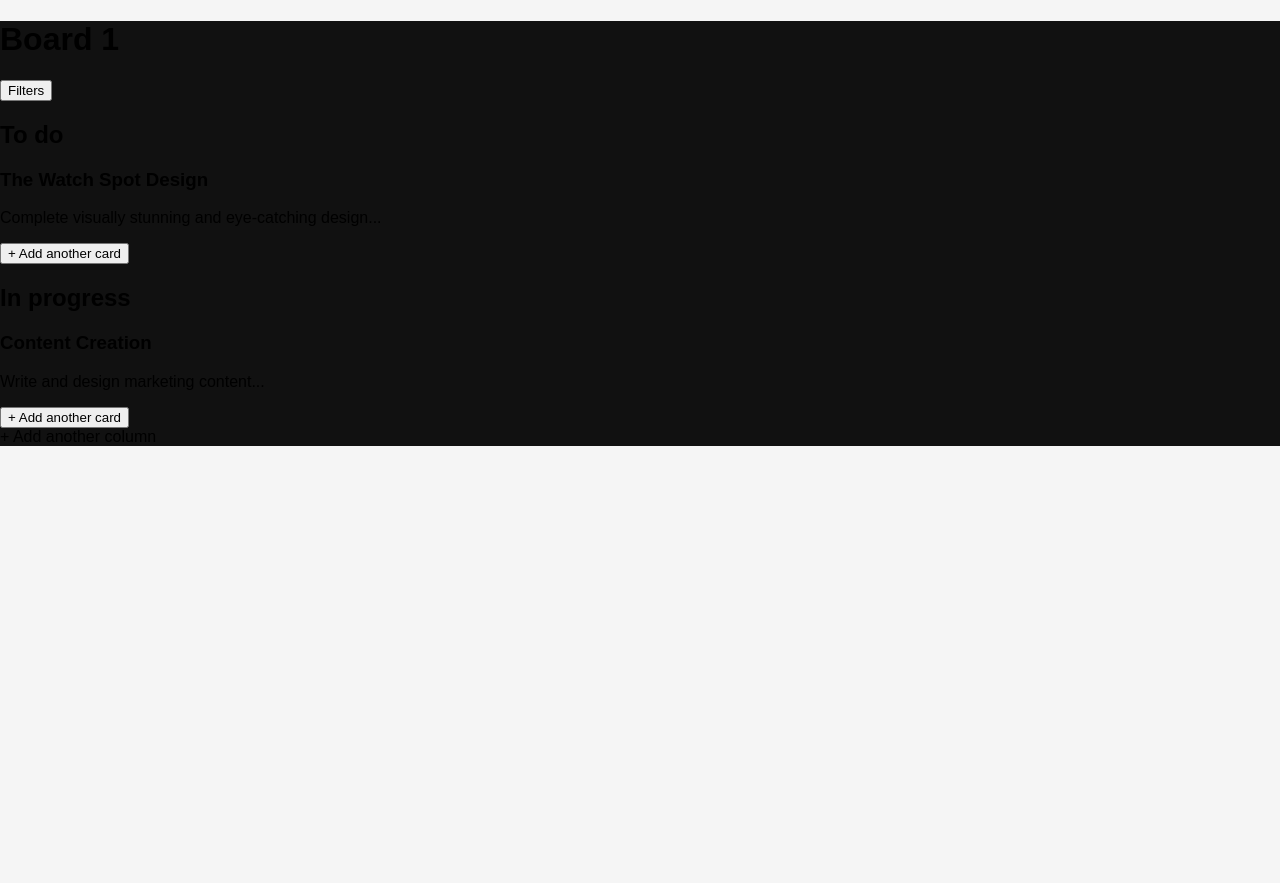
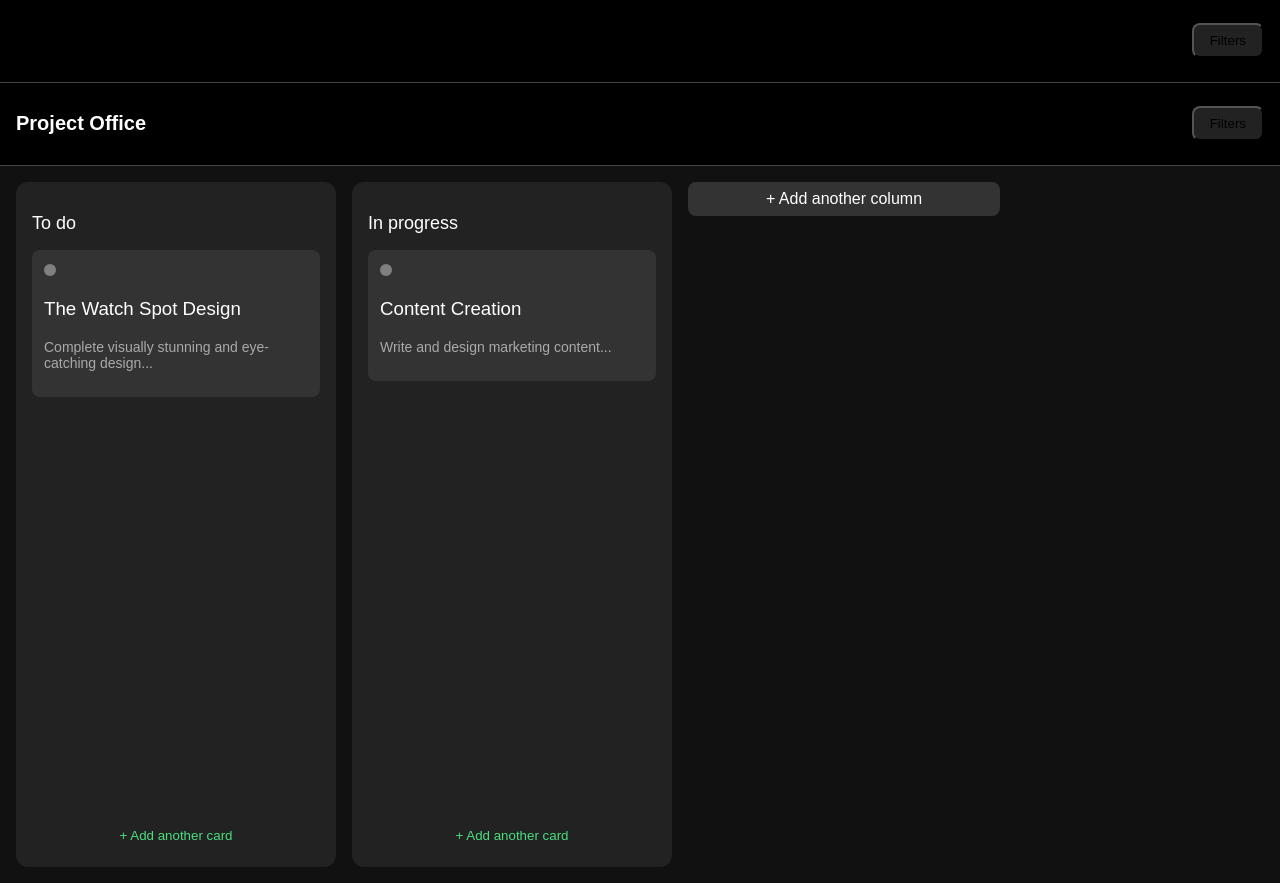
Before and after one commit to TaskHive-TaskPro/TaskPro, a React (Vite) app in the folder client/: page /home/1 in a window 1280 px wide. Before the commit the page ends 800 px from the top, so only its background shows below. Built offline with nearby package versions, Linux system fonts and the light colour scheme.

Commit message:
dashboard css added

```diff
--- a/client/src/components/dashboard/Column.jsx
+++ b/client/src/components/dashboard/Column.jsx
@@ -1,41 +1,53 @@
 import React, { useState } from "react";
+import Styles from "./dashboard.module.css";
 
 // AddCardModal
-const AddCardModal = ({ onAdd, onClose }) => {
+const AddCardModal = ({ onAdd, onClose, selectedPriority }) => {
   const [title, setTitle] = useState("");
   const [description, setDescription] = useState("");
+  const [priority, setPriority] = useState(selectedPriority || "none");
 
   const handleSubmit = (e) => {
     e.preventDefault();
     if (title && description) {
-      onAdd({ id: Date.now().toString(), title, description });
+      onAdd({ id: Date.now().toString(), title, description, priority });
       onClose();
     }
   };
 
   return (
-    <div className="modal-overlay">
-      <form className="modal-content" onSubmit={handleSubmit}>
-        <h3 className="modal-title">Add Card</h3>
+    <div className={Styles.modalOverlay}>
+      <form className={Styles.modalContent} onSubmit={handleSubmit}>
+        <h3 className={Styles.modalTitle}>Add Card</h3>
         <input
-          className="modal-input"
+          className={Styles.modalInput}
           placeholder="Title"
           value={title}
           onChange={(e) => setTitle(e.target.value)}
           required
         />
         <textarea
-          className="modal-textarea"
+          className={Styles.modalTextarea}
           placeholder="Description"
           value={description}
           onChange={(e) => setDescription(e.target.value)}
           required
         />
-        <div className="modal-actions">
-          <button type="button" onClick={onClose} className="btn-cancel">
+        <select
+          className={Styles.modalInput}
+          value={priority}
+          onChange={(e) => setPriority(e.target.value)}
+        >
+          <option value="none">Without priority</option>
+          <option value="low">Low</option>
+          <option value="medium">Medium</option>
+          <option value="high">High</option>
+        </select>
+        <div className={Styles.modalActions}>
+          <button type="button" onClick={onClose} className={Styles.btnCancel}>
             Cancel
           </button>
-          <button type="submit" className="btn-add">
+          <button type="submit" className={Styles.btnAdd}>
             Add
           </button>
         </div>
@@ -44,23 +56,34 @@ const AddCardModal = ({ onAdd, onClose }) => {
   );
 };
 
-const Column = ({ column, onAddCard }) => {
+const Column = ({ column, onAddCard, selectedPriority }) => {
   const [showModal, setShowModal] = useState(false);
 
   return (
-    <div className="column-container">
-      <h2 className="column-title">{column.title}</h2>
+    <div className={Styles.columnContainer}>
+      <h2 className={Styles.columnTitle}>{column.title}</h2>
 
-      <div className="card-list">
+      <div className={Styles.cardList}>
         {column.cards.map((card) => (
-          <div key={card.id} className="card-item">
-            <h3 className="card-title">{card.title}</h3>
-            <p className="card-desc">{card.description}</p>
+          <div key={card.id} className={Styles.cardItem}>
+            <span
+              className={`${Styles.priorityDot} ${
+                card.priority === "low"
+                  ? Styles.priorityLow
+                  : card.priority === "medium"
+                  ? Styles.priorityMedium
+                  : card.priority === "high"
+                  ? Styles.priorityHigh
+                  : Styles.priorityNone
+              }`}
+            ></span>
+            <h3 className={Styles.cardTitle}>{card.title}</h3>
+            <p className={Styles.cardDesc}>{card.description}</p>
           </div>
         ))}
       </div>
 
-      <button className="btn-add-card" onClick={() => setShowModal(true)}>
+      <button className={Styles.btnAddCard} onClick={() => setShowModal(true)}>
         + Add another card
       </button>
 
@@ -68,6 +91,7 @@ const Column = ({ column, onAddCard }) => {
         <AddCardModal
           onAdd={(card) => onAddCard(column.id, card)}
           onClose={() => setShowModal(false)}
+          selectedPriority={selectedPriority}
         />
       )}
     </div>
--- a/client/src/components/dashboard/HeaderDashboard.jsx
+++ b/client/src/components/dashboard/HeaderDashboard.jsx
@@ -1,22 +1,32 @@
 import React, { useState } from "react";
+import Styles from "./dashboard.module.css";
 
-const FiltersModal = ({ onClose, onChangeBackground }) => {
-  const colors = ["#111", "#4B0082", "#F5F5F5"];
+const FiltersModal = ({ onClose, onSelectPriority }) => {
+  const priorities = ["none", "low", "medium", "high"];
   return (
-    <div className="modal-overlay">
-      <div className="modal-content">
-        <h3 className="modal-title">Select Background</h3>
-        <div className="color-options">
-          {colors.map((color) => (
+    <div className={Styles.modalOverlay}>
+      <div className={Styles.modalContent}>
+        <h3 className={Styles.modalTitle}>Select Priority</h3>
+        <div className={Styles.colorOptions}>
+          {priorities.map((p) => (
             <button
-              key={color}
-              className="color-btn"
-              style={{ backgroundColor: color }}
-              onClick={() => onChangeBackground(color)}
-            />
+              key={p}
+              className={`${Styles.colorBtn} ${
+                p === "low"
+                  ? Styles.priorityLow
+                  : p === "medium"
+                  ? Styles.priorityMedium
+                  : p === "high"
+                  ? Styles.priorityHigh
+                  : Styles.priorityNone
+              }`}
+              onClick={() => onSelectPriority(p)}
+            >
+              {p === "none" ? "Without" : p.charAt(0).toUpperCase() + p.slice(1)}
+            </button>
           ))}
         </div>
-        <button onClick={onClose} className="btn-close-modal">
+        <button onClick={onClose} className={Styles.btnCloseModal}>
           Close
         </button>
       </div>
@@ -24,14 +34,17 @@ const FiltersModal = ({ onClose, onChangeBackground }) => {
   );
 };
 
-const HeaderDashboard = ({ title, onChangeBackground }) => {
+const HeaderDashboard = ({ title, onSelectPriority }) => {
   const [showFilters, setShowFilters] = useState(false);
 
   return (
     <>
-      <header className="header-dashboard">
-        <h1 className="header-title">{title}</h1>
-        <button className="btn-filters" onClick={() => setShowFilters(true)}>
+      <header className={Styles.headerDashboard}>
+        <h1 className={Styles.headerTitle}>{title}</h1>
+        <button
+          className={Styles.btnFilters}
+          onClick={() => setShowFilters(true)}
+        >
           Filters
         </button>
       </header>
@@ -39,7 +52,7 @@ const HeaderDashboard = ({ title, onChangeBackground }) => {
       {showFilters && (
         <FiltersModal
           onClose={() => setShowFilters(false)}
-          onChangeBackground={onChangeBackground}
+          onSelectPriority={onSelectPriority}
         />
       )}
     </>
--- a/client/src/components/dashboard/MainDashboard.jsx
+++ b/client/src/components/dashboard/MainDashboard.jsx
@@ -1,5 +1,7 @@
 import React, { useState } from "react";
 import Column from "./Column";
+import Styles from "./dashboard.module.css";
+import HeaderDashboard from "./HeaderDashboard";
 
 const MainDashboard = () => {
   const [columns, setColumns] = useState([
@@ -10,9 +12,10 @@ const MainDashboard = () => {
         {
           id: "c1",
           title: "The Watch Spot Design",
-          description: "Complete visually stunning and eye-catching design..."
-        }
-      ]
+          description: "Complete visually stunning and eye-catching design...",
+          priority: "none",
+        },
+      ],
     },
     {
       id: "2",
@@ -21,11 +24,14 @@ const MainDashboard = () => {
         {
           id: "c2",
           title: "Content Creation",
-          description: "Write and design marketing content..."
-        }
-      ]
-    }
+          description: "Write and design marketing content...",
+          priority: "none",
+        },
+      ],
+    },
   ]);
+
+  const [selectedPriority, setSelectedPriority] = useState("none");
 
   const addColumn = () => {
     const title = prompt("Enter column title:");
@@ -43,17 +49,28 @@ const MainDashboard = () => {
   };
 
   return (
-    <main className="main-dashboard">
-      <div className="columns-wrapper">
-        {columns.map((col) => (
-          <Column key={col.id} column={col} onAddCard={addCard} />
-        ))}
+    <div className={Styles.screensPage}>
+      <HeaderDashboard
+        title="Project Office"
+        onSelectPriority={(p) => setSelectedPriority(p)}
+      />
+      <main className={Styles.mainDashboard}>
+        <div className={Styles.columnsWrapper}>
+          {columns.map((col) => (
+            <Column
+              key={col.id}
+              column={col}
+              onAddCard={addCard}
+              selectedPriority={selectedPriority}
+            />
+          ))}
 
-        <div className="column-add-btn" onClick={addColumn}>
-          + Add another column
+          <div className={Styles.columnAddBtn} onClick={addColumn}>
+            + Add another column
+          </div>
         </div>
-      </div>
-    </main>
+      </main>
+    </div>
   );
 };
 
--- /dev/null
+++ b/client/src/components/dashboard/dashboard.module.css
@@ -0,0 +1,226 @@
+/* ScreensPage */
+.screensPage {
+  display: flex;
+  flex-direction: column;
+  height: 100vh;
+  background-color: #111;
+  color: white;
+}
+/* Priority colors */
+.priorityDot {
+  width: 12px;
+  height: 12px;
+  border-radius: 50%;
+  display: inline-block;
+  margin-right: 8px;
+}
+
+.priorityNone {
+  background-color: grey;
+}
+
+.priorityLow {
+  background-color: #4d1b3d;
+}
+
+.priorityMedium {
+  background-color: #df81e2;
+}
+
+.priorityHigh {
+  background-color: #7d2d2d;
+}
+
+
+/* HeaderDashboard */
+.headerDashboard {
+  display: flex;
+  justify-content: space-between;
+  align-items: center;
+  padding: 16px;
+  border-bottom: 1px solid #444;
+  background-color: #000;
+}
+
+.headerTitle {
+  font-size: 1.25rem;
+  font-weight: 600;
+}
+
+.btnFilters {
+  padding: 8px 16px;
+  background-color: #222;
+  border-radius: 8px;
+  cursor: pointer;
+}
+
+.btnFilters:hover {
+  background-color: #444;
+}
+
+/* MainDashboard */
+.mainDashboard {
+  flex: 1;
+  overflow-x: auto;
+  padding: 16px;
+}
+
+.columnsWrapper {
+  display: flex;
+  gap: 16px;
+  min-height: 100%;
+}
+
+/* Column */
+.columnContainer {
+  width: 288px;
+  background-color: #222;
+  border-radius: 12px;
+  padding: 16px;
+  display: flex;
+  flex-direction: column;
+  flex-shrink: 0;
+}
+
+.columnTitle {
+  font-size: 1.125rem;
+  font-weight: 500;
+  margin-bottom: 16px;
+}
+
+.cardList {
+  display: flex;
+  flex-direction: column;
+  gap: 12px;
+  flex-grow: 1;
+}
+
+.cardItem {
+  background-color: #333;
+  padding: 12px;
+  border-radius: 8px;
+  cursor: pointer;
+}
+
+.cardItem:hover {
+  background-color: #444;
+}
+
+.cardTitle {
+  font-weight: 500;
+}
+
+.cardDesc {
+  font-size: 0.875rem;
+  color: #aaa;
+}
+
+/* Buttons */
+.btnAddCard,
+.columnAddBtn,
+.btnAdd,
+.btnCancel,
+.btnCloseModal {
+  cursor: pointer;
+  border: none;
+  border-radius: 8px;
+  padding: 8px 12px;
+}
+
+.btnAddCard {
+  color: #4ade80;
+  background: none;
+  margin-top: 12px;
+}
+
+.btnAddCard:hover {
+  color: #22c55e;
+}
+
+.columnAddBtn {
+  width: 288px;
+  height: fit-content;
+  background-color: #333;
+  display: flex;
+  align-items: center;
+  justify-content: center;
+}
+
+.columnAddBtn:hover {
+  background-color: #444;
+}
+
+/* Modals */
+.modalOverlay {
+  position: fixed;
+  inset: 0;
+  background-color: rgba(0, 0, 0, 0.5);
+  display: flex;
+  align-items: center;
+  justify-content: center;
+}
+
+.modalContent {
+  background-color: #222;
+  padding: 24px;
+  border-radius: 12px;
+  min-width: 300px;
+  display: flex;
+  flex-direction: column;
+}
+
+.modalTitle {
+  font-weight: 600;
+  margin-bottom: 12px;
+  color: white;
+}
+
+.modalInput,
+.modalTextarea {
+  margin-bottom: 8px;
+  padding: 8px;
+  border-radius: 6px;
+  border: 1px solid #444;
+  background-color: #111;
+  color: white;
+  width: 100%;
+}
+
+.modalActions {
+  display: flex;
+  justify-content: flex-end;
+  gap: 8px;
+}
+
+.btnAdd {
+  background-color: #4ade80;
+  color: #111;
+}
+
+.btnAdd:hover {
+  background-color: #22c55e;
+}
+
+.btnCancel,
+.btnCloseModal {
+  background-color: #444;
+  color: white;
+}
+
+.btnCancel:hover,
+.btnCloseModal:hover {
+  background-color: #555;
+}
+
+/* Color buttons in filters modal */
+.colorOptions {
+  display: flex;
+  gap: 8px;
+}
+
+.colorBtn {
+  width: 40px;
+  height: 40px;
+  border-radius: 50%;
+  cursor: pointer;
+}
```
Also changed, not shown: client/src/routes/AppRoutes.jsx (deleted, +0 -10 lines).
